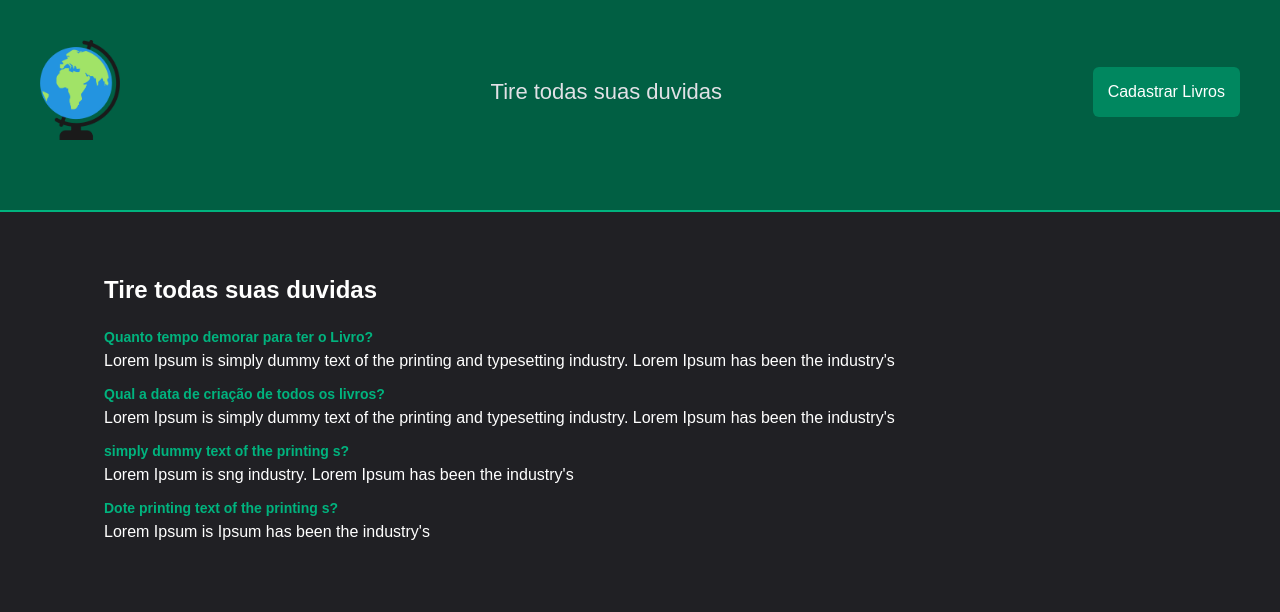
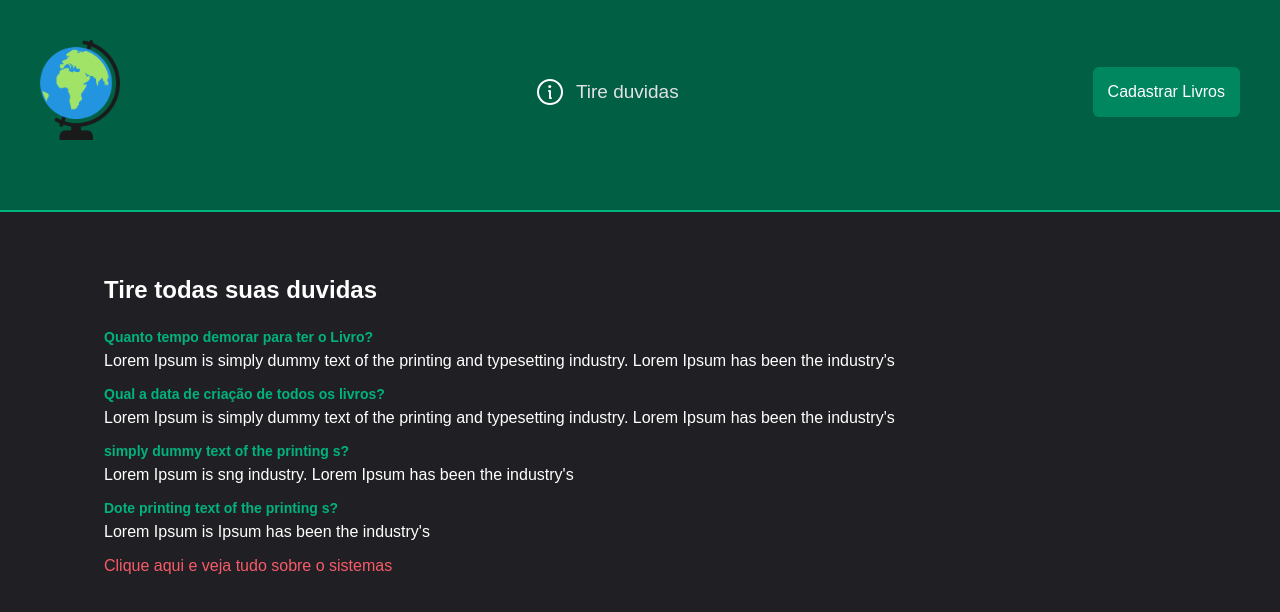
Before and after one commit to giovannirp/bookstore, a React (Vite) app in the folder boockStore/: page /doubt in a window 1280 px wide. Shown: the top 612 px of the page. Built offline with nearby package versions, Linux system fonts and the light colour scheme; data requests are answered from the project's data file; the HTML template or start-up script is replaced by a standard one.

Commit message:
fix: adicionando link para pagina de about

```diff
--- a/boockStore/src/components/Header/index.tsx
+++ b/boockStore/src/components/Header/index.tsx
@@ -2,6 +2,7 @@ import {
   ButtonRegistration,
   ContainerHeader,
   ContentHeader,
+  ContentInfo,
   LinkDoubt,
   LinkLogo,
 } from './styles'
@@ -9,6 +10,7 @@ import logo from '../../assets/logo.png'
 import { useContext } from 'react'
 import { BooksContext } from '../../contexts/BooksContext'
 import { Link } from 'react-router-dom'
+import { Info } from 'phosphor-react'
 
 export function Header() {
   const { books } = useContext(BooksContext)
@@ -19,7 +21,10 @@ export function Header() {
         <LinkLogo to="/">
           <img src={logo} width="80" alt="" />
         </LinkLogo>
-        <LinkDoubt to="/doubt">Tire todas suas duvidas</LinkDoubt>
+        <ContentInfo>
+          <Info size={32} />
+          <LinkDoubt to="/doubt">Tire duvidas</LinkDoubt>
+        </ContentInfo>
         <ButtonRegistration to="/registration">
           Cadastrar Livros
         </ButtonRegistration>
--- a/boockStore/src/components/Header/styles.ts
+++ b/boockStore/src/components/Header/styles.ts
@@ -49,7 +49,7 @@ export const LinkLogo = styled(Link)`
 
 export const LinkDoubt = styled(Link)`
   color: ${(props) => props.theme['gray-100']};
-  font-size: 22px;
+  font-size: 19px;
   text-decoration: none;
   transition: 0.9s all;
 
@@ -58,3 +58,12 @@ export const LinkDoubt = styled(Link)`
     text-decoration: underline;
   }
 `
+
+export const ContentInfo = styled.div`
+  display: flex;
+  align-items: center;
+
+  svg {
+    margin-right: 10px;
+  }
+`
--- a/boockStore/src/pages/Doubt/index.tsx
+++ b/boockStore/src/pages/Doubt/index.tsx
@@ -1,5 +1,6 @@
 import { useEffect, useState } from 'react'
-import { ContainerDoubt, ContentDoubt } from './styles'
+import { Link } from 'react-router-dom'
+import { ContainerDoubt, ContentDoubt, LinkAbout } from './styles'
 
 export interface IDoubt {
   id: number
@@ -36,6 +37,7 @@ export function Doubt() {
           </>
         )
       })}
+      <LinkAbout to="about">Clique aqui e veja tudo sobre o sistemas</LinkAbout>
     </ContainerDoubt>
   )
 }
--- a/boockStore/src/pages/Doubt/styles.ts
+++ b/boockStore/src/pages/Doubt/styles.ts
@@ -1,3 +1,4 @@
+import { Link } from 'react-router-dom'
 import styled from 'styled-components'
 
 export const ContainerDoubt = styled.section`
@@ -22,3 +23,14 @@ export const ContentDoubt = styled.section`
     margin-bottom: 15px;
   }
 `
+
+export const LinkAbout = styled(Link)`
+  color: ${(props) => props.theme['red-300']};
+  text-decoration: none;
+  display: inline-block;
+  margin-bottom: 20px;
+
+  &:hover {
+    text-decoration: underline;
+  }
+`
```
